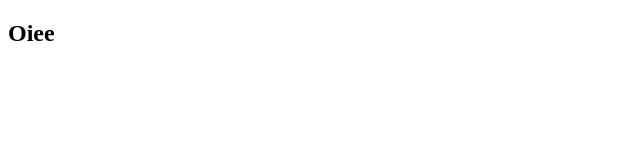
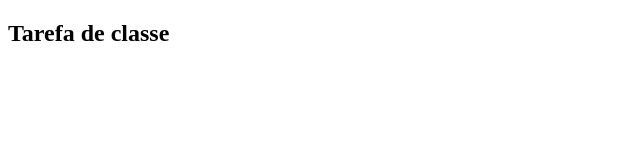
Before and after one commit to gt05Sul/gitFlow, a plain HTML site: page index.html in a window 1280 px wide. Shown: the whole page, without its empty margins (0-640 px from the left). Drawn offline with Linux system fonts and the light colour scheme.

Commit message:
Tarefa de classe

```diff
--- a/index.html
+++ b/index.html
@@ -7,7 +7,7 @@
 </head>
 <body>
     <div id="Angello">
-<h2>Oiee</h2>
+ <h2>Tarefa de classe</h2>
     </div>
 </body>
 </html>
```
